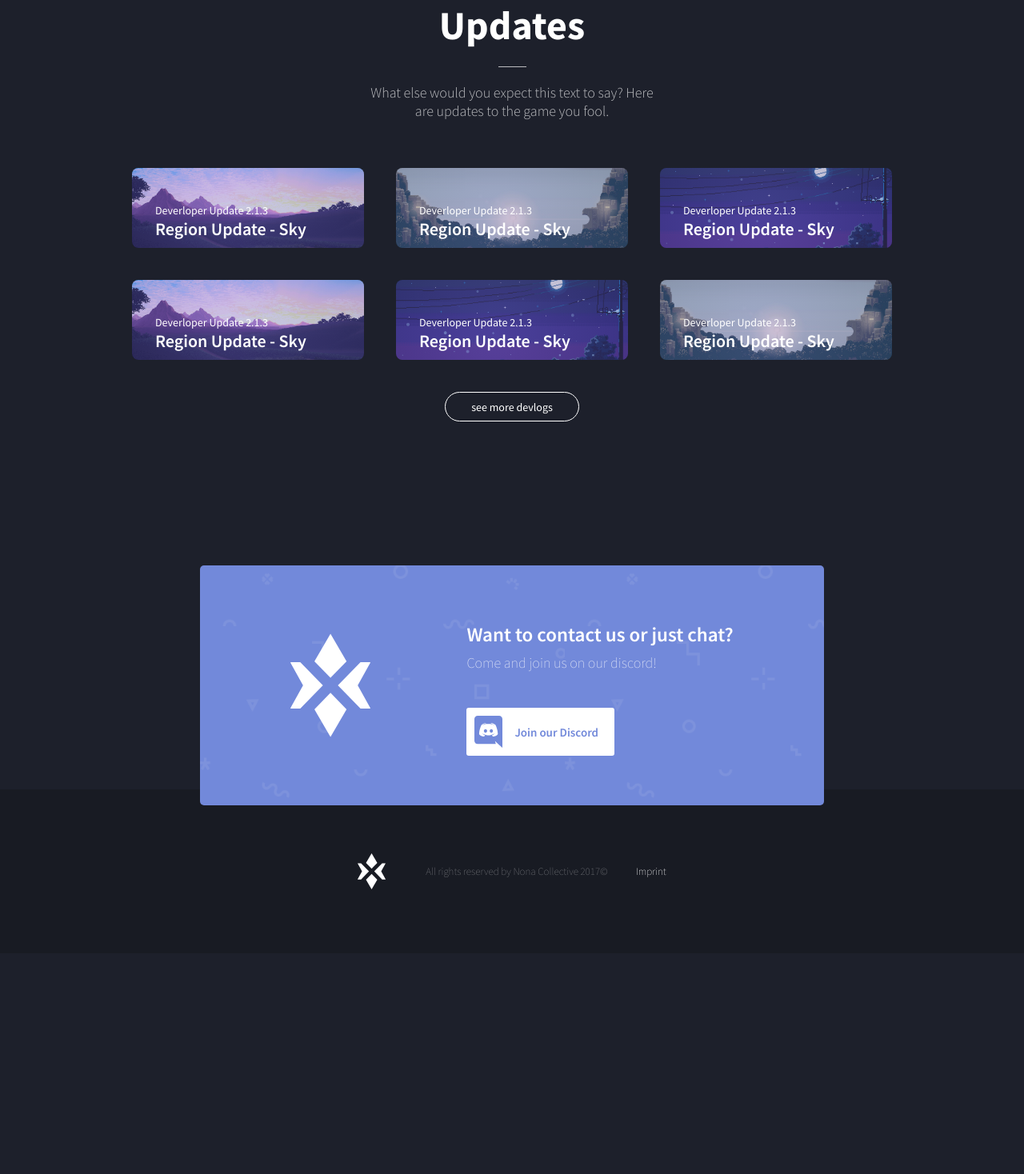
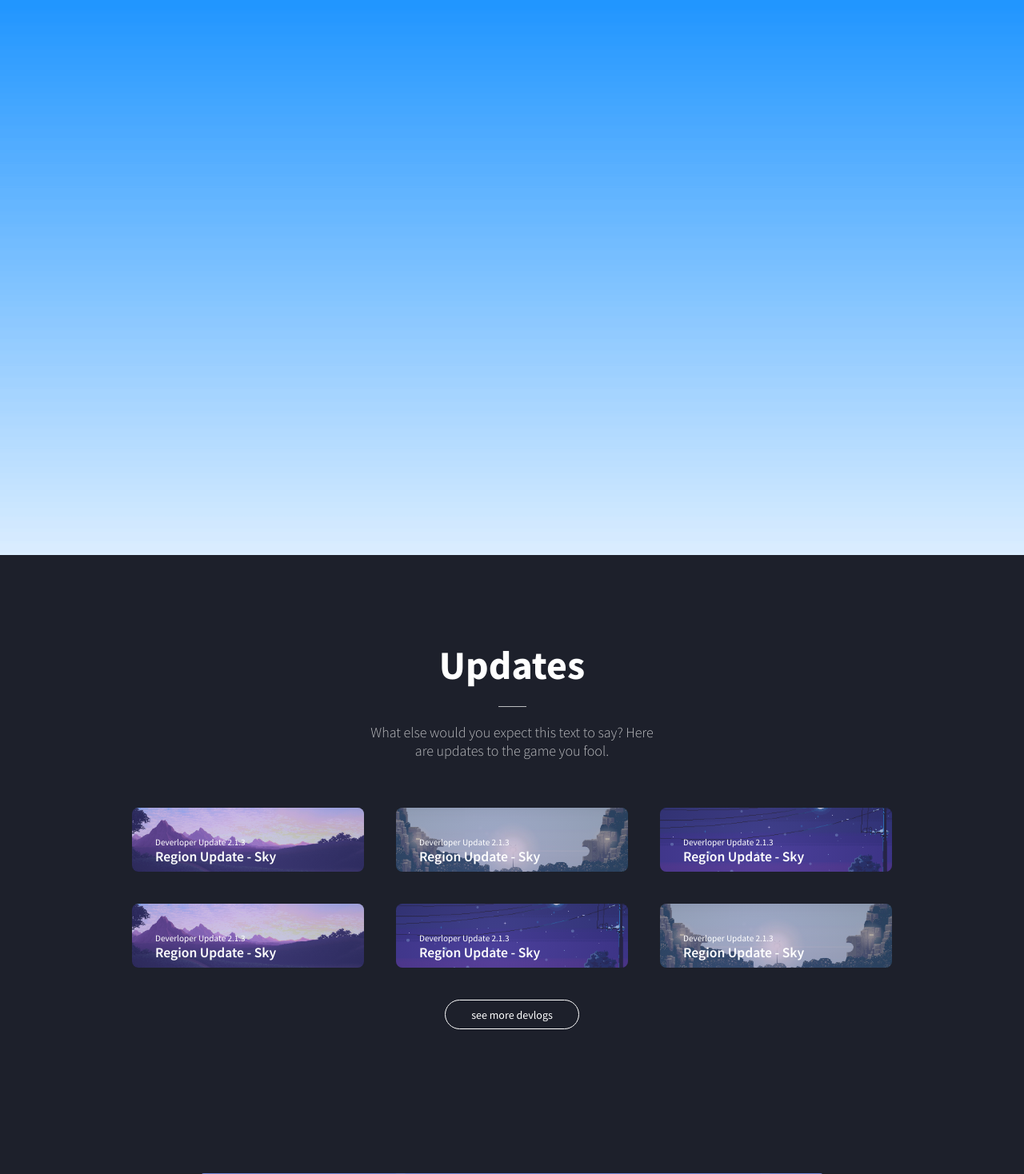
Before and after one commit to Aaron1997ps/NonaCollectiveWebsite, a PHP site: page / in a window 1280 px wide. Shown: the top 1468 px of the page at 80% size. Before the commit the page ends 1112 px from the top, so only its background shows below. Run offline with PHP 8.4, Linux system fonts and the light colour scheme; some libraries are stand-ins or nearby versions.

Commit message:
added landing html css

```diff
--- a/assets/css/main.css
+++ b/assets/css/main.css
@@ -166,9 +166,11 @@
         transform: scale(1.1);
         -webkit-box-shadow: 0px 50px 80px rgba(0, 0, 0, 0.18);
         box-shadow: 0px 50px 80px rgba(0, 0, 0, 0.18); }
+  .m-module-updates .m-module-content .m-updates-container {
+    font-size: 0.8rem; }
     .m-module-updates .m-module-content .m-updates-container .m-update-row {
       width: 100%;
-    height: 140px;
+      height: 120px;
       display: -webkit-box;
       display: -webkit-flex;
       display: -ms-flexbox;
@@ -221,6 +223,23 @@
         .m-module-updates .m-module-content .m-updates-container .m-update-row .m-update:not(:last-child) {
           margin-right: 40px; }
 
+.m-landing {
+  width: 100%;
+  height: 100%; }
+  .m-landing .m-parallax-container {
+    width: 100%;
+    height: 100%; }
+    .m-landing .m-parallax-container .m-canvas {
+      position: relative;
+      width: 100%;
+      height: 100%;
+      overflow: hidden; }
+    .m-landing .m-parallax-container img {
+      width: 110%;
+      position: absolute;
+      top: 0;
+      left: 0; }
+
 * {
   font-family: "Source Sans Pro", sans-serif; }
 
--- a/index.php
+++ b/index.php
@@ -13,7 +13,15 @@
             <main class="m-view m-view-main">
 
                 <div class="m-landing">
-
+                    <div class="m-parallax-container">
+                        <div class="m-canvas">
+                            <img src="assets/img/nature_scene/SunnyClouds.png">
+                            <img src="assets/img/nature_scene/NatureSummerHillsFront.png">
+                            <img src="assets/img/nature_scene/NatureSummerHillsMid.png">
+                            <img src="assets/img/nature_scene/NatureSummerHillsBack.png">
+                            <img src="assets/img/nature_scene/Sky_Gradient.png">
+                        </div>
+                    </div>
                 </div>
 
                 <div class="m-module m-module-updates">
```
Also changed, not shown: assets/css/modules/updates.sass (+23 -1 lines). Lines whose indentation alone changed are shown as unchanged.
